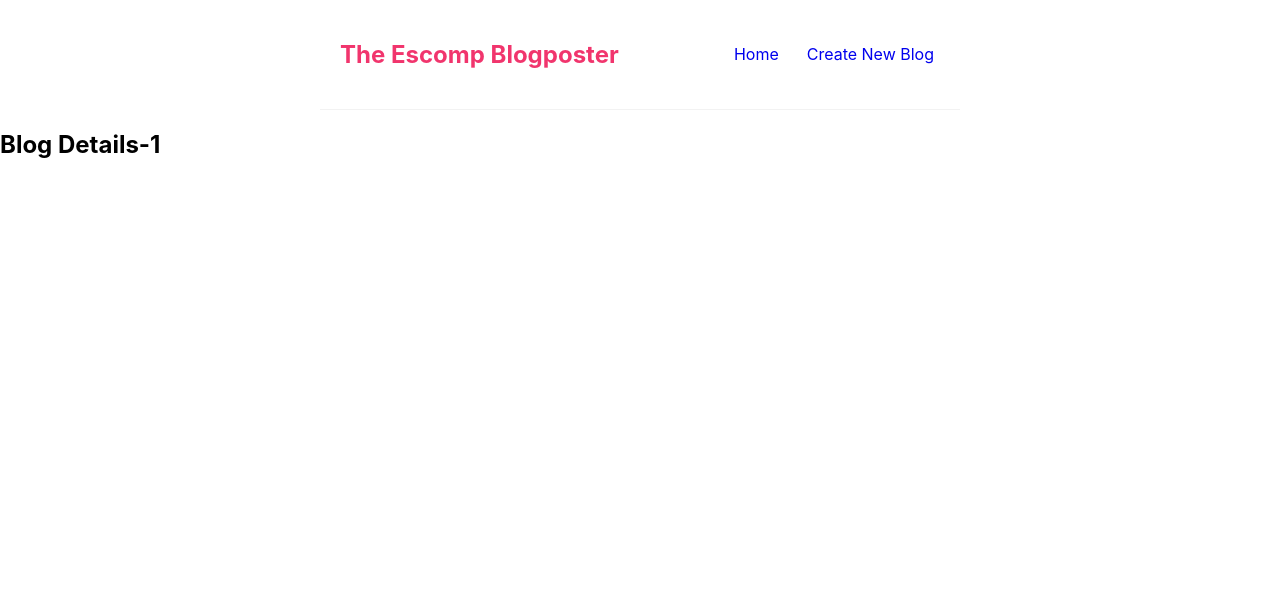
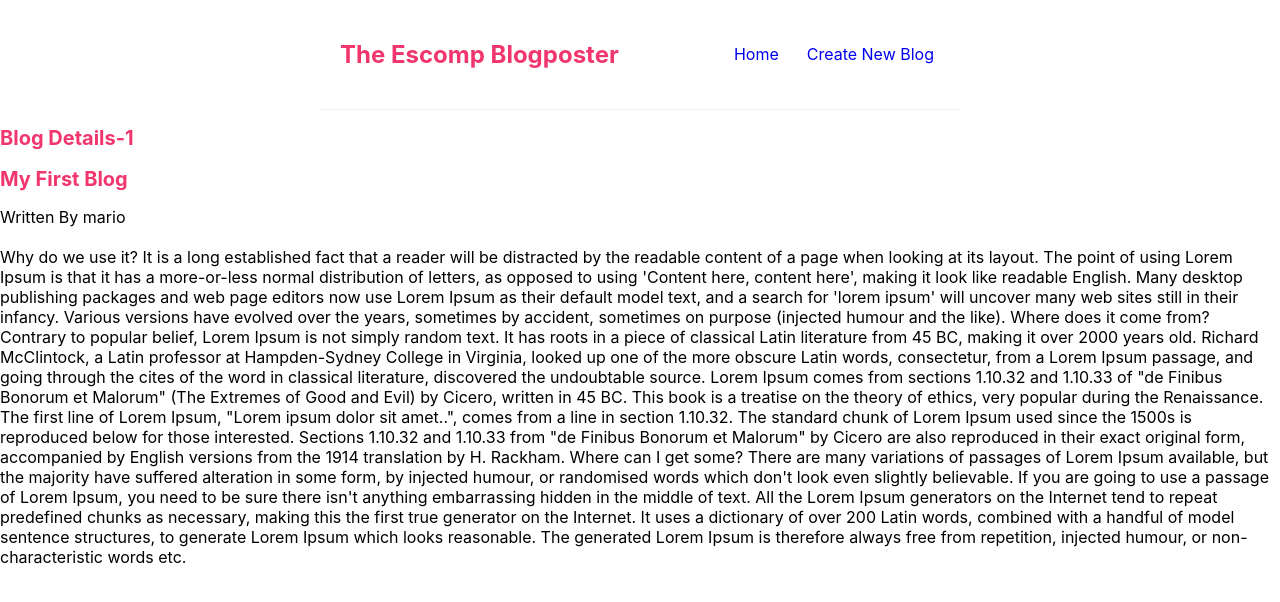
Before and after one commit to Qwabs/escomp_blog, a React (Create React App) app: page /blogs/1 in a window 1280 px wide. Shown: the top 602 px of the page. Built offline with nearby package versions, Linux system fonts and the light colour scheme; data requests are answered from the project's data file.

Commit message:
Made changes to some of the components.

```diff
--- a/src/BlogDetails.js
+++ b/src/BlogDetails.js
@@ -1,12 +1,27 @@
 import { useParams } from "react-router-dom";
+import useFetch from "./useFetch";
 
 const BlogDetails = () => {
-    const { id } = useParams()
-    return (
-        <div className="blog-details">
-            <h2>Blog Details-{id}</h2>
-        </div>
-     );
-}
+  const { id } = useParams();
+  const {
+    data,
+    error,
+    isPending,
+  } = useFetch("http://localhost:8000/data/" + id);
+  return (
+    <div className="blog-details">
+      <h2>Blog Details-{id}</h2>
+      {isPending && <div>loading....</div>}
+      {error && <div>{error}</div>}
+      {data && (
+        <article>
+          <h2>{data.title}</h2>
+          <p>Written By { data.author }</p>
+          <div> { data.body } </div>
+        </article>
+      )}
+    </div>
+  );
+};
 
 export default BlogDetails;
--- a/src/BlogList.js
+++ b/src/BlogList.js
@@ -1,3 +1,5 @@
+import { Link } from "react-router-dom";
+
 const BlogList = ({blogs, title, handleDelete}) => {
 
     // const blogs  = props.blogs
@@ -8,11 +10,14 @@
       <h2>{title}</h2>
       {blogs.map((blog) => (
         <div className="blog-preview" key={blog.id}>
-          <Link to={`/blogs/${blog.id}`}/>
+         <Link to={`/blogs/${blog.id}`}>
           <h2>{blog.title}</h2>
           <p>Written by {blog.author}</p>
+         </Link>
 
-          {/* //<button onClick={()=> handleDelete(blog.id)}>Delete Blog</button> */}
+
+
+
         </div>
 
 
@@ -20,5 +25,6 @@
     </div>
   );
 };
+ {/* //<button onClick={()=> handleDelete(blog.id)}>Delete Blog</button> */}
 
 export default BlogList;
--- a/src/index.css
+++ b/src/index.css
@@ -48,3 +48,17 @@
   color: #f1356d;
   margin-bottom: 8px;
 }
+
+.blog-preview a{
+  text-decoration: none;
+}
+
+/* blog details page */
+.blog-details h2 {
+  font-size: 20px;
+  color: #f1356d;
+  margin-bottom: 10px;
+}
+.blog-details div {
+  margin: 20px 0;
+}
```
